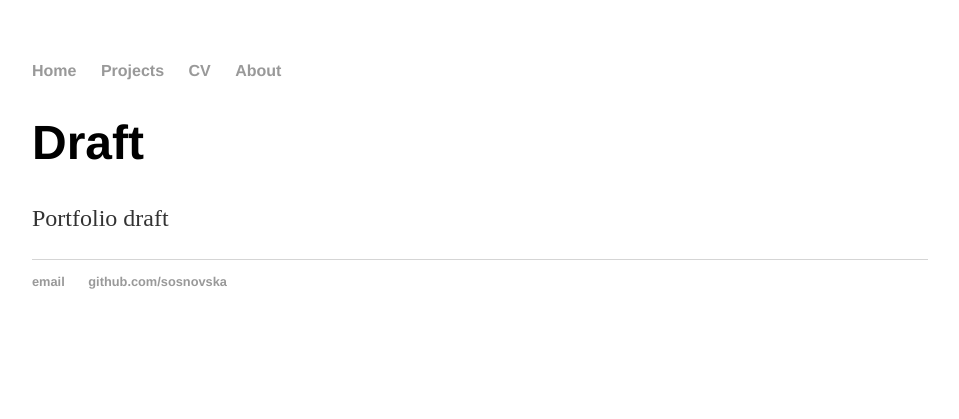
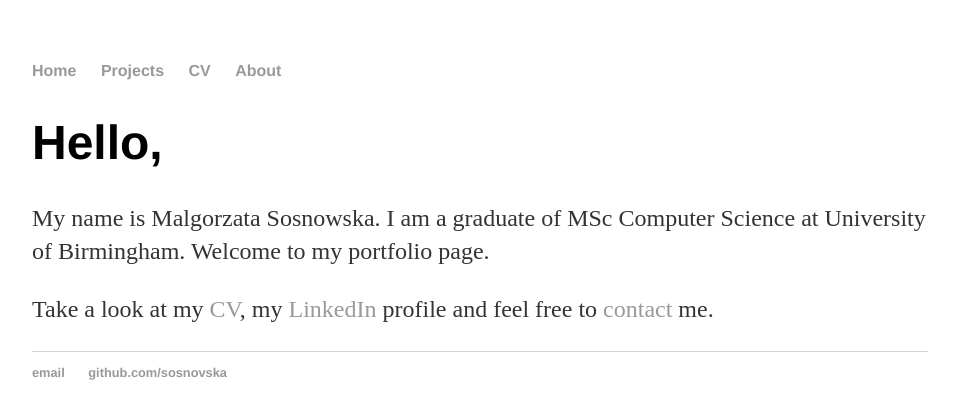
Before and after one commit to sosnovska/Portfolio-old-version, a Jekyll site: the page built from index.html, in a window 1280 px wide. Shown: the top 419 px of the page, without its empty margins (160-1119 px from the left). Built offline with Jekyll 4.4.1, drawn with Linux system fonts in a browser that asks for light colours.

Commit message:
added content to pages

```diff
--- a/_layouts/default.html
+++ b/_layouts/default.html
@@ -14,7 +14,7 @@
 <li><a href="/">Home</a></li>
 <li><a href="/projects">Projects</a></li>
 <li><a href="cv/CV.pdf">CV</a></li>
-<li><a href="/about.html">About</a></li>
+<li><a href="/about">About</a></li>
 </ul>
     </nav>
 <div class="container">
--- a/about/index.html
+++ b/about/index.html
@@ -5,5 +5,6 @@ title: Malgorzata Sosnowska
 
     <div class="blurb">
         <h1>About</h1>
-            <p>Portfolio draft</p>
+            <p>Some of the things I like:</p>
+            <p>coding, traveling, taking photos, cycling</p>
     </div>
--- a/index.html
+++ b/index.html
@@ -4,6 +4,7 @@ title: Malgorzata Sosnowska
 ---
 
     <div class="blurb">
-        <h1>Draft</h1>
-            <p>Portfolio draft</p>
+        <h1>Hello,</h1>
+            <p>My name is Malgorzata Sosnowska. I am a graduate of MSc Computer Science at University of Birmingham. Welcome to my portfolio page.</p>
+            <p>Take a look at my <a href="/cv/CV.html">CV</a>, my <a href="https://www.linkedin.com/in/sosnowska">LinkedIn</a> profile and feel free to <a href="mailto:msosnowska0@gmail.com">contact</a> me.</p>
     </div>
```
